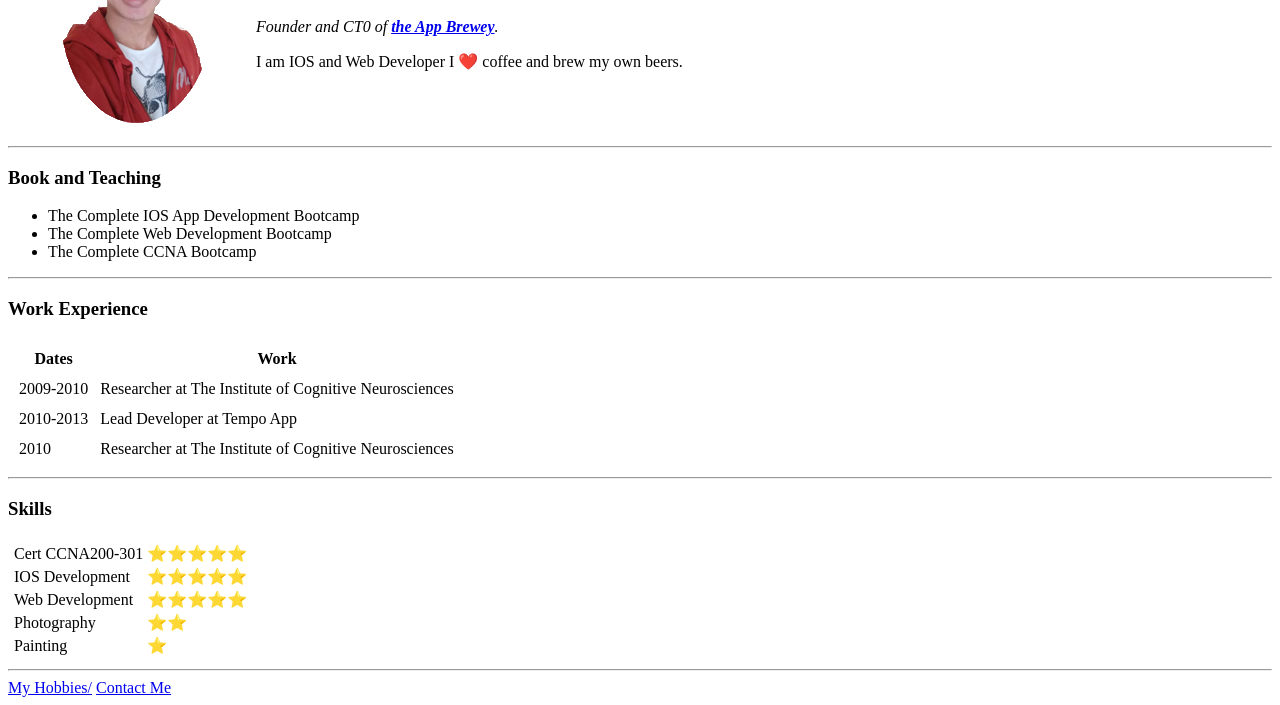
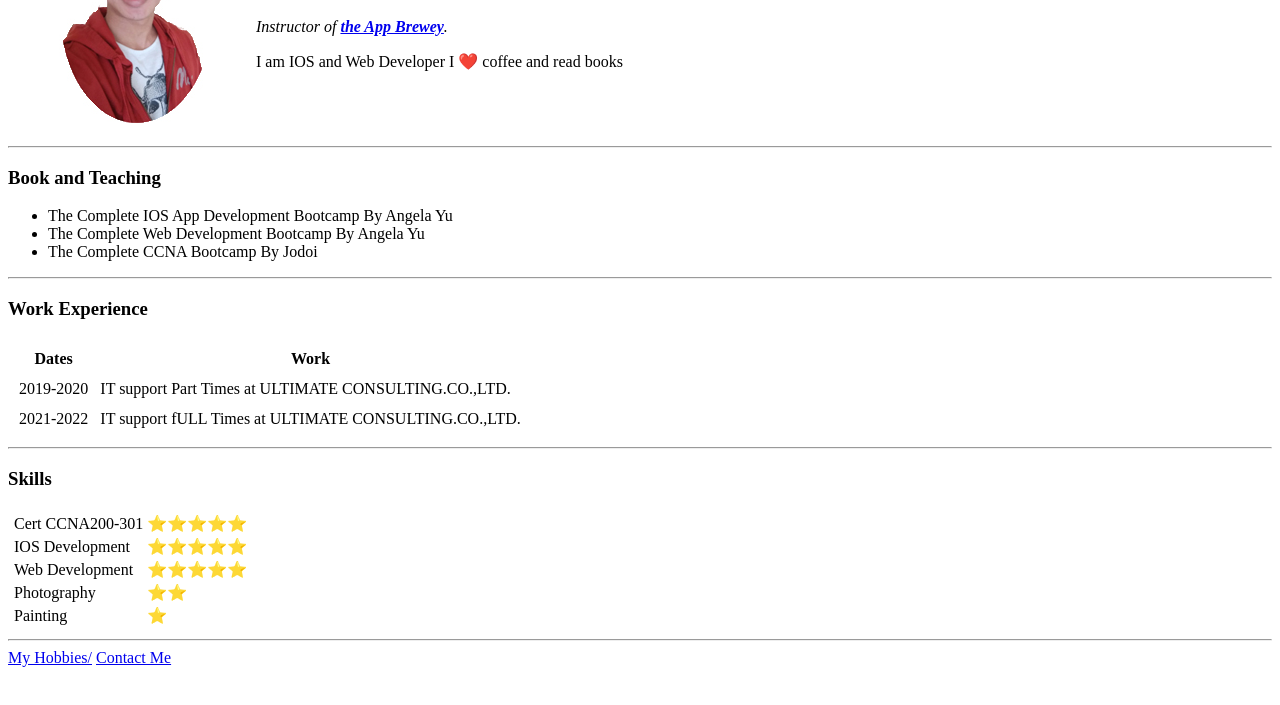
Before and after one commit to Ekkaist/cv, a plain HTML site: page index.html in a window 1280 px wide. Shown: the part 121-826 px from the top of the page. After the commit the page ends 800 px from the top, so only its background shows below. Drawn offline with Linux system fonts and the light colour scheme.

Commit message:
Update index.html

```diff
--- a/index.html
+++ b/index.html
@@ -9,8 +9,8 @@
       <tr>
         <td><img src="ekkasit_m1.jpg" alt="ekkasit"></td>
         <td>    <h1>Ekkasit Jandasang</h1>
-            <p><em>Founder and CT0 of <strong><a href="http://www.appbrewery.co">the App Brewey</a></strong>.</em></p>
-            <p>I am IOS and Web Developer I ❤️ coffee and brew my own beers.</p></td>
+            <p><em>Instructor of <strong><a href="http://www.appbrewery.co">the App Brewey</a></strong>.</em></p>
+            <p>I am IOS and Web Developer I ❤️ coffee and read books</p></td>
       </tr>
     </table>
 
@@ -18,9 +18,9 @@
     <hr>
     <h3>Book and Teaching</h3>
     <ul>
-      <li>The Complete IOS App Development Bootcamp</li>
-      <li>The Complete Web Development Bootcamp</li>
-      <li>The Complete CCNA Bootcamp</li>
+      <li>The Complete IOS App Development Bootcamp By Angela Yu</li>
+      <li>The Complete Web Development Bootcamp By Angela Yu</li>
+      <li>The Complete CCNA Bootcamp By Jodoi</li>
     </ul>
     <hr>
     <h3>Work Experience</h3>
@@ -33,17 +33,14 @@
       </thead>
       <tbody>
         <tr>
-          <td>2009-2010</td>
-          <td>Researcher at The Institute of Cognitive Neurosciences</td>
+          <td>2019-2020</td>
+          <td>IT support Part Times at ULTIMATE CONSULTING.CO.,LTD.</td>
         </tr>
         <tr>
-          <td>2010-2013</td>
-          <td>Lead Developer at Tempo App</td>
+          <td>2021-2022</td>
+          <td>IT support fULL Times at ULTIMATE CONSULTING.CO.,LTD.</td>
         </tr>
-        <tr>
-          <td>2010</td>
-          <td>Researcher at The Institute of Cognitive Neurosciences</td>
-        </tr>
+
       </tbody>
       <tfoot>
 
```
